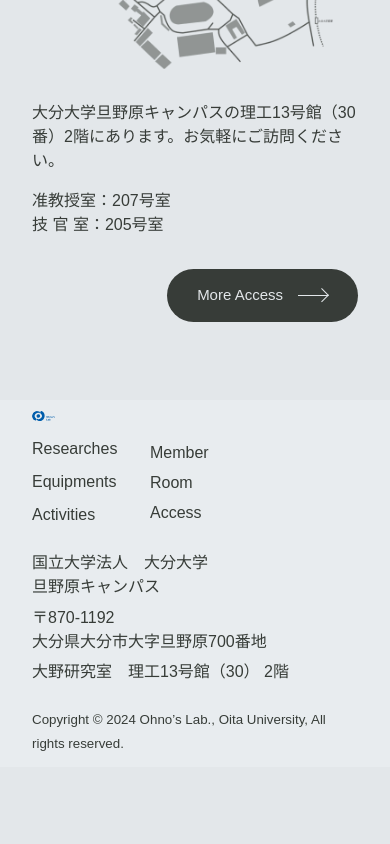
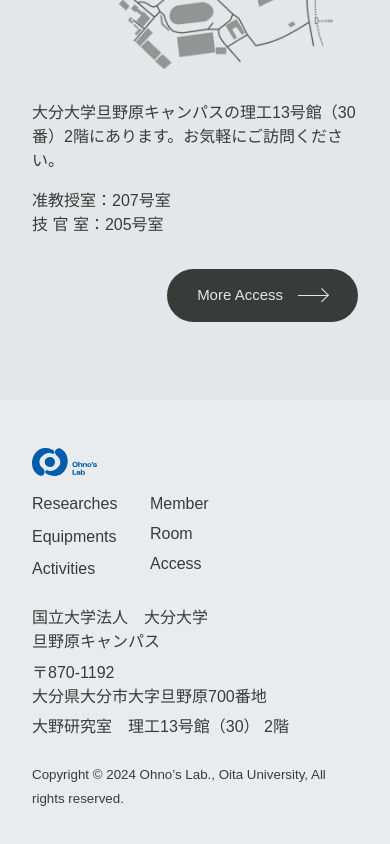
Before and after one commit to svertkatter/ohnolab3, a Nuxt app: page / in a window 390 px wide. Shown: the part 6472-7316 px from the top of the page. Before the commit the page ends 7239 px from the top, so only its background shows below. Built offline with nearby package versions, Linux system fonts and the light colour scheme; a web font is replaced by a local one.

Commit message:
style: :lipstick: スタイルの調整

```diff
--- a/assets/css/style.css
+++ b/assets/css/style.css
@@ -615,6 +615,11 @@ img {
     .logo-area {
         width: 7%;
     }
+
+    .list{
+        align-items: start;
+        font-weight: 500;
+    }
 }
 
 .cont {
@@ -973,4 +978,17 @@ img {
             --section-margin: 7em;
         }
     }
+
+    .footer{
+        padding: 3em var(--page-padding);
+
+        .logo-area{
+            width: 20%;
+        }
+
+        .list{
+            align-items: start;
+            font-weight: 500;
+        }
+    }
 }
```
